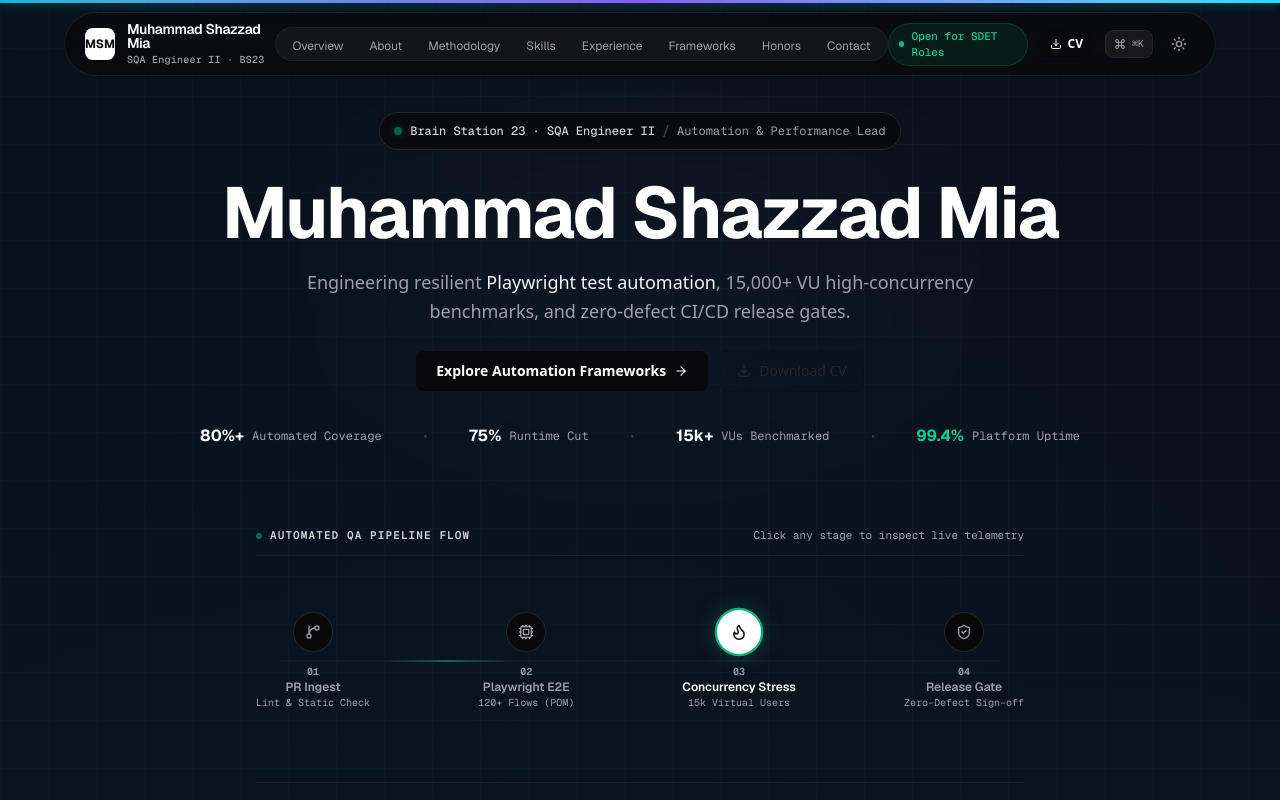
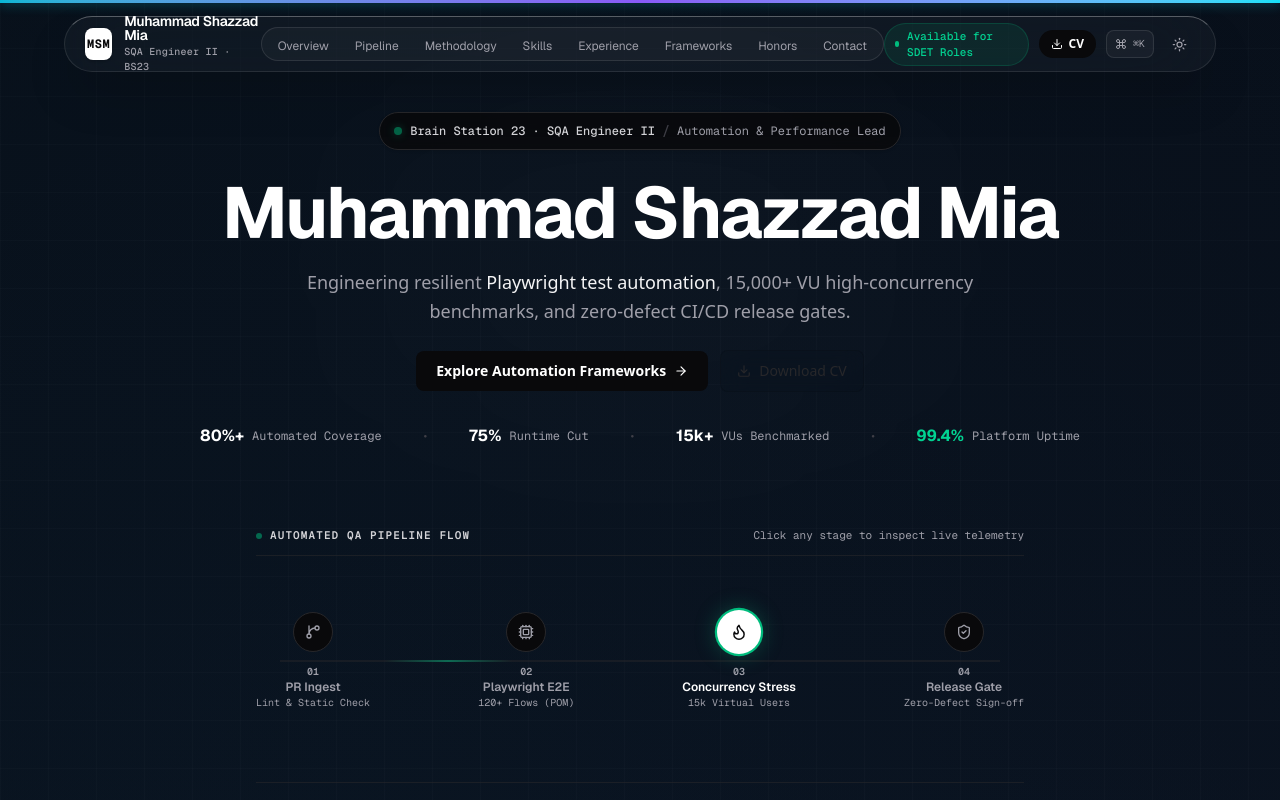
Before and after one commit to Shazzad01/myportfolio, a Next.js app: page / in a window 1280 px wide. Shown: the top 800 px of the page. Built offline with nearby package versions, Linux system fonts and the light colour scheme.

Commit message:
feat(layout): implement monolithic minimalist glass navbar and footer

```diff
--- a/src/components/layout/Footer.tsx
+++ b/src/components/layout/Footer.tsx
@@ -1,23 +1,22 @@
-import Link from "next/link";
-import { Mail, Heart } from "lucide-react";
+import { Mail } from "lucide-react";
 
 const GithubIcon = () => (
-  <svg viewBox="0 0 24 24" width="18" height="18" fill="currentColor" aria-hidden="true">
+  <svg viewBox="0 0 24 24" width="16" height="16" fill="currentColor" aria-hidden="true">
     <path d="M12 .297c-6.63 0-12 5.373-12 12 0 5.303 3.438 9.8 8.205 11.385.6.113.82-.258.82-.577 0-.285-.01-1.04-.015-2.04-3.338.724-4.042-1.61-4.042-1.61C4.422 18.07 3.633 17.7 3.633 17.7c-1.087-.744.084-.729.084-.729 1.205.084 1.838 1.236 1.838 1.236 1.07 1.835 2.809 1.305 3.495.998.108-.776.417-1.305.76-1.605-2.665-.3-5.466-1.332-5.466-5.93 0-1.31.465-2.38 1.235-3.22-.135-.303-.54-1.523.105-3.176 0 0 1.005-.322 3.3 1.23.96-.267 1.98-.399 3-.405 1.02.006 2.04.138 3 .405 2.28-1.552 3.285-1.23 3.285-1.23.645 1.653.24 2.873.12 3.176.765.84 1.23 1.91 1.23 3.22 0 4.61-2.805 5.625-5.475 5.92.42.36.81 1.096.81 2.22 0 1.606-.015 2.896-.015 3.286 0 .315.21.69.825.57C20.565 22.092 24 17.592 24 12.297c0-6.627-5.373-12-12-12" />
   </svg>
 );
 
 const LinkedinIcon = () => (
-  <svg viewBox="0 0 24 24" width="18" height="18" fill="currentColor" aria-hidden="true">
+  <svg viewBox="0 0 24 24" width="16" height="16" fill="currentColor" aria-hidden="true">
     <path d="M20.447 20.452h-3.554v-5.569c0-1.328-.027-3.037-1.852-3.037-1.853 0-2.136 1.445-2.136 2.939v5.667H9.351V9h3.414v1.561h.046c.477-.9 1.637-1.85 3.37-1.85 3.601 0 4.267 2.37 4.267 5.455v6.286zM5.337 7.433a2.062 2.062 0 0 1-2.063-2.065 2.064 2.064 0 1 1 2.063 2.065zm1.782 13.019H3.555V9h3.564v11.452zM22.225 0H1.771C.792 0 0 .774 0 1.729v20.542C0 23.227.792 24 1.771 24h20.451C23.2 24 24 23.227 24 22.271V1.729C24 .774 23.2 0 22.222 0h.003z" />
   </svg>
 );
 
 const socialLinks = [
   {
-    label: "GitHub",
-    href: "https://github.com/Shazzad01",
-    icon: GithubIcon,
+    label: "Email",
+    href: "mailto:shazzadm065@gmail.com",
+    icon: Mail,
   },
   {
     label: "LinkedIn",
@@ -25,44 +24,54 @@ const socialLinks = [
     icon: LinkedinIcon,
   },
   {
-    label: "Email",
-    href: "mailto:shazzadm065@gmail.com",
-    icon: Mail,
+    label: "GitHub",
+    href: "https://github.com/Shazzad01",
+    icon: GithubIcon,
   },
 ];
 
 export default function Footer() {
   const year = new Date().getFullYear();
+
   return (
-    <footer className="border-t border-zinc-200 dark:border-zinc-800 bg-zinc-50/80 dark:bg-zinc-950/80 backdrop-blur-md transition-colors">
-      <div className="container-max px-4 sm:px-6 lg:px-8 py-10 flex flex-col sm:flex-row items-center justify-between gap-6">
-        <div className="flex flex-col items-center sm:items-start gap-1">
-          <span className="font-geist font-semibold text-base text-zinc-900 dark:text-white">
-            Muhammad Shazzad Mia <span className="text-zinc-400 dark:text-zinc-500 font-normal">/</span> <span className="font-mono-geist text-xs text-emerald-600 dark:text-emerald-400">SQA Engineer II</span>
+    <footer className="border-t border-black/10 dark:border-white/10 bg-transparent transition-colors">
+      <div className="max-w-6xl mx-auto px-4 sm:px-6 lg:px-8 py-10 sm:py-12 flex flex-col md:flex-row items-center justify-between gap-6">
+        {/* Left: Identity & Organization */}
+        <div className="flex flex-col items-center md:items-start gap-1 text-center md:text-left">
+          <span className="font-geist font-semibold text-sm sm:text-base text-zinc-900 dark:text-white tracking-tight">
+            Muhammad Shazzad Mia
           </span>
-          <p className="text-xs font-geist text-zinc-600 dark:text-zinc-400">
-            Brain Station 23 · Dhaka, Bangladesh
+          <p className="text-xs font-mono-geist text-zinc-500 dark:text-zinc-400">
+            SQA Engineer II · Brain Station 23
           </p>
         </div>
 
-        <div className="flex items-center gap-3">
+        {/* Center: Technical Attribution */}
+        <div className="flex flex-col items-center gap-1 text-center">
+          <span className="text-xs font-mono-geist text-zinc-600 dark:text-zinc-300 font-medium tracking-wide">
+            Engineered for Zero-Flake Quality
+          </span>
+          <span className="text-[11px] font-mono-geist text-zinc-400 dark:text-zinc-500">
+            © {year} · Continuous Verification Matrix
+          </span>
+        </div>
+
+        {/* Right: Direct Communication Links */}
+        <div className="flex items-center gap-2">
           {socialLinks.map(({ label, href, icon: Icon }) => (
             <a
               key={label}
               href={href}
-              target="_blank"
-              rel="noopener noreferrer"
+              target={label === "Email" ? undefined : "_blank"}
+              rel={label === "Email" ? undefined : "noopener noreferrer"}
               aria-label={label}
-              className="p-2 rounded-lg bg-white dark:bg-zinc-900 border border-zinc-200 dark:border-zinc-800 text-zinc-600 dark:text-zinc-400 hover:text-zinc-900 dark:hover:text-white hover:border-zinc-400 dark:hover:border-zinc-600 transition-all duration-200 shadow-sm"
+              title={label}
+              className="p-2.5 rounded-xl bg-black/[0.03] dark:bg-white/[0.03] border border-black/10 dark:border-white/10 text-zinc-600 dark:text-zinc-400 hover:text-zinc-950 dark:hover:text-white hover:bg-black/[0.06] dark:hover:bg-white/[0.07] hover:border-black/20 dark:hover:border-white/20 transition-all duration-200 cursor-pointer shadow-sm"
             >
               <Icon />
             </a>
           ))}
         </div>
-
-        <p className="text-xs text-zinc-500 dark:text-zinc-400 flex items-center gap-1 font-mono-geist">
-          © {year} Built for Zero-Flake Quality
-        </p>
       </div>
     </footer>
   );
--- a/src/components/layout/Navbar.tsx
+++ b/src/components/layout/Navbar.tsx
@@ -9,12 +9,12 @@ import { cn } from "@/lib/utils";
 
 const navLinks = [
   { label: "Overview", href: "#hero" },
-  { label: "About", href: "#about" },
+  { label: "Pipeline", href: "#pipeline" },
   { label: "Methodology", href: "#methodology" },
   { label: "Skills", href: "#skills" },
   { label: "Experience", href: "#experience" },
-  { label: "Frameworks", href: "#projects" },
-  { label: "Honors", href: "#certifications" },
+  { label: "Frameworks", href: "#frameworks" },
+  { label: "Honors", href: "#honors" },
   { label: "Contact", href: "#contact" },
 ];
 
@@ -31,19 +31,37 @@ export default function Navbar() {
     return () => window.removeEventListener("scroll", handleScroll);
   }, []);
 
+  const handleNavClick = (e: React.MouseEvent<HTMLAnchorElement>, href: string) => {
+    const targetId = href.replace("#", "");
+    const element =
+      document.getElementById(targetId) ||
+      (targetId === "frameworks" ? document.getElementById("projects") : null) ||
+      (targetId === "honors" ? document.getElementById("certifications") : null) ||
+      (targetId === "pipeline" ? document.getElementById("hero") : null);
+
+    if (element) {
+      e.preventDefault();
+      element.scrollIntoView({ behavior: "smooth" });
+      window.history.pushState(null, "", href);
+    }
+  };
+
   return (
-    <header className="fixed top-3 left-0 right-0 z-50 px-3 sm:px-6 lg:px-8 transition-all duration-300">
+    <header className="fixed top-3 sm:top-4 left-0 right-0 z-50 px-3 sm:px-6 lg:px-8 pointer-events-none transition-all duration-300">
       <nav
         className={cn(
-          "max-w-6xl mx-auto flex items-center justify-between h-14 sm:h-16 px-4 sm:px-5 rounded-full transition-all duration-300",
-          scrolled
-            ? "bg-white/85 dark:bg-zinc-950/85 backdrop-blur-md border border-zinc-200 dark:border-zinc-800 shadow-lg shadow-black/5 dark:shadow-black/50"
-            : "bg-white/70 dark:bg-zinc-950/70 backdrop-blur-md border border-zinc-200/70 dark:border-zinc-800/70 shadow-sm"
+          "pointer-events-auto max-w-6xl mx-auto flex items-center justify-between h-14 px-3 sm:px-5 rounded-full transition-all duration-300 backdrop-blur-2xl shadow-xl dark:shadow-2xl",
+          "bg-white/80 dark:bg-white/[0.03] border-t border-black/20 dark:border-t-white/30 border-x border-black/10 dark:border-x-white/10 border-b border-black/10 dark:border-b-white/10",
+          scrolled && "shadow-black/10 dark:shadow-black/60 bg-white/95 dark:bg-[#030408]/90"
         )}
       >
-        {/* Brand Group */}
-        <Link href="#hero" className="flex items-center gap-2.5 sm:gap-3 group">
-          <div className="w-8 h-8 rounded-lg bg-zinc-900 text-white dark:bg-white dark:text-zinc-950 flex items-center justify-center font-geist font-bold text-xs shadow-sm group-hover:scale-105 transition-transform">
+        {/* Brand Monogram Group */}
+        <Link
+          href="#hero"
+          onClick={(e) => handleNavClick(e, "#hero")}
+          className="flex items-center gap-2.5 sm:gap-3 group"
+        >
+          <div className="w-8 h-8 rounded-lg bg-zinc-950 text-white dark:bg-white dark:text-zinc-950 flex items-center justify-center font-mono-geist font-bold text-xs tracking-wider shadow-sm group-hover:scale-105 transition-transform">
             MSM
           </div>
           <div className="flex flex-col">
@@ -56,13 +74,14 @@ export default function Navbar() {
           </div>
         </Link>
 
-        {/* Desktop Nav Links */}
-        <ul className="hidden xl:flex items-center gap-0.5 bg-zinc-100/80 dark:bg-zinc-900/80 p-1 rounded-full border border-zinc-200/60 dark:border-zinc-800/60">
+        {/* Desktop Nav Links (Full) */}
+        <ul className="hidden xl:flex items-center gap-0.5 bg-black/[0.03] dark:bg-white/[0.03] p-1 rounded-full border border-black/10 dark:border-white/10">
           {navLinks.map((link) => (
             <li key={link.href}>
               <Link
                 href={link.href}
-                className="px-3 py-1 rounded-full text-xs font-geist text-zinc-600 hover:text-zinc-900 dark:text-zinc-400 dark:hover:text-white hover:bg-white dark:hover:bg-zinc-800 transition-all"
+                onClick={(e) => handleNavClick(e, link.href)}
+                className="px-3 py-1 rounded-full text-xs font-geist text-zinc-600 hover:text-zinc-950 dark:text-zinc-400 dark:hover:text-white hover:bg-black/[0.04] dark:hover:bg-white/[0.06] transition-all"
               >
                 {link.label}
               </Link>
@@ -71,12 +90,15 @@ export default function Navbar() {
         </ul>
 
         {/* Compact Desktop Nav (Medium/Large screens) */}
-        <ul className="hidden md:flex xl:hidden items-center gap-0.5 bg-zinc-100/80 dark:bg-zinc-900/80 p-1 rounded-full border border-zinc-200/60 dark:border-zinc-800/60">
-          {navLinks.filter((l) => ["#hero", "#skills", "#experience", "#projects", "#contact"].includes(l.href)).map((link) => (
+        <ul className="hidden md:flex xl:hidden items-center gap-0.5 bg-black/[0.03] dark:bg-white/[0.03] p-1 rounded-full border border-black/10 dark:border-white/10">
+          {navLinks
+            .filter((l) => ["#hero", "#pipeline", "#skills", "#experience", "#frameworks", "#contact"].includes(l.href))
+            .map((link) => (
               <li key={link.href}>
                 <Link
                   href={link.href}
-                className="px-2.5 py-1 rounded-full text-xs font-geist text-zinc-600 hover:text-zinc-900 dark:text-zinc-400 dark:hover:text-white hover:bg-white dark:hover:bg-zinc-800 transition-all"
+                  onClick={(e) => handleNavClick(e, link.href)}
+                  className="px-2.5 py-1 rounded-full text-xs font-geist text-zinc-600 hover:text-zinc-950 dark:text-zinc-400 dark:hover:text-white hover:bg-black/[0.04] dark:hover:bg-white/[0.06] transition-all"
                 >
                   {link.label}
                 </Link>
@@ -84,89 +106,112 @@ export default function Navbar() {
             ))}
         </ul>
 
-        {/* Actions */}
+        {/* Actions Cluster */}
         <div className="flex items-center gap-2 sm:gap-2.5">
-          {/* Status Badge */}
+          {/* Status Beacon */}
           <div className="hidden lg:flex items-center gap-2 px-2.5 py-1 rounded-full bg-emerald-500/10 border border-emerald-500/20 text-emerald-600 dark:text-emerald-400 text-[11px] font-mono-geist font-medium">
             <span className="w-1.5 h-1.5 rounded-full bg-emerald-500 animate-pulse" />
-            <span>Open for SDET Roles</span>
+            <span>Available for SDET Roles</span>
           </div>
 
-          {/* Quick Resume CTA */}
+          {/* Direct Resume CTA */}
           <a
             href="/resume.pdf"
             download
             className="hidden sm:inline-flex items-center gap-1.5 px-3 py-1.5 rounded-full btn-mono-primary text-xs font-medium cursor-pointer"
+            title="Download Curriculum Vitae (PDF)"
           >
             <Download size={12} />
             <span>CV</span>
           </a>
 
-          {/* Command Palette */}
+          {/* Command Palette Trigger */}
           <button
             onClick={() => window.dispatchEvent(new CustomEvent("open-command-palette"))}
-            className="hidden sm:inline-flex items-center gap-1.5 px-2 py-1.5 rounded-lg bg-zinc-100 dark:bg-zinc-900 border border-zinc-200 dark:border-zinc-800 text-xs text-zinc-600 dark:text-zinc-400 hover:text-zinc-900 dark:hover:text-white hover:border-zinc-400 dark:hover:border-zinc-600 transition-all cursor-pointer"
+            className="hidden sm:inline-flex items-center gap-1.5 px-2 py-1.5 rounded-lg bg-black/[0.04] dark:bg-white/[0.04] border border-black/10 dark:border-white/10 text-xs text-zinc-600 dark:text-zinc-400 hover:text-zinc-950 dark:hover:text-white hover:border-black/25 dark:hover:border-white/25 transition-all cursor-pointer"
             title="Open Command Palette (Ctrl+K)"
           >
             <Command size={12} className="text-zinc-500 dark:text-zinc-400" />
             <span className="font-mono-geist text-[10px]">⌘K</span>
           </button>
 
-          {/* Theme Toggle */}
+          {/* Spring-physics Theme Toggle */}
           {mounted && (
             <motion.button
               whileHover={{ scale: 1.05 }}
               whileTap={{ scale: 0.95 }}
+              transition={{ type: "spring", stiffness: 400, damping: 25 }}
               onClick={() => setTheme(theme === "dark" ? "light" : "dark")}
-              aria-label="Toggle theme"
-              className="p-2 rounded-full text-zinc-600 dark:text-zinc-400 hover:text-zinc-900 dark:hover:text-white hover:bg-zinc-100 dark:hover:bg-zinc-900 transition-colors cursor-pointer"
+              aria-label="Toggle color theme"
+              className="p-2 rounded-full text-zinc-600 dark:text-zinc-400 hover:text-zinc-950 dark:hover:text-white hover:bg-black/[0.04] dark:hover:bg-white/[0.06] transition-colors cursor-pointer"
             >
-              {theme === "dark" ? <Sun size={16} /> : <Moon size={16} />}
+              <AnimatePresence mode="wait" initial={false}>
+                <motion.span
+                  key={theme}
+                  initial={{ opacity: 0, rotate: -45, scale: 0.8 }}
+                  animate={{ opacity: 1, rotate: 0, scale: 1 }}
+                  exit={{ opacity: 0, rotate: 45, scale: 0.8 }}
+                  transition={{ duration: 0.2 }}
+                  className="flex items-center justify-center"
+                >
+                  {theme === "dark" ? <Sun size={15} /> : <Moon size={15} />}
+                </motion.span>
+              </AnimatePresence>
             </motion.button>
           )}
 
           {/* Mobile Menu Button */}
           <button
             onClick={() => setMobileOpen(!mobileOpen)}
-            aria-label="Toggle mobile menu"
-            className="p-2 rounded-lg md:hidden text-zinc-700 dark:text-zinc-300 hover:text-zinc-900 dark:hover:text-white cursor-pointer"
+            aria-label="Toggle mobile navigation menu"
+            className="p-2 rounded-lg md:hidden text-zinc-700 dark:text-zinc-300 hover:text-zinc-950 dark:hover:text-white cursor-pointer"
           >
             {mobileOpen ? <X size={18} /> : <Menu size={18} />}
           </button>
         </div>
       </nav>
 
-      {/* Mobile Drawer */}
+      {/* Responsive Mobile Drawer */}
       <AnimatePresence>
         {mobileOpen && (
           <motion.div
-            initial={{ opacity: 0, y: -8 }}
-            animate={{ opacity: 1, y: 0 }}
-            exit={{ opacity: 0, y: -8 }}
-            transition={{ duration: 0.2 }}
-            className="md:hidden max-w-6xl mx-auto mt-2 p-4 rounded-2xl bg-white/95 dark:bg-zinc-950/95 backdrop-blur-xl border border-zinc-200 dark:border-zinc-800 shadow-xl"
+            initial={{ opacity: 0, y: -8, scale: 0.98 }}
+            animate={{ opacity: 1, y: 0, scale: 1 }}
+            exit={{ opacity: 0, y: -8, scale: 0.98 }}
+            transition={{ duration: 0.2, ease: [0.16, 1, 0.3, 1] }}
+            className="pointer-events-auto md:hidden max-w-6xl mx-auto mt-2 p-4 rounded-2xl bg-white/95 dark:bg-[#030408]/95 backdrop-blur-2xl border-t border-black/20 dark:border-t-white/30 border-x border-black/10 dark:border-x-white/10 border-b border-black/10 dark:border-b-white/10 shadow-2xl"
           >
             <ul className="flex flex-col gap-1">
               {navLinks.map((link) => (
                 <li key={link.href}>
                   <Link
                     href={link.href}
-                    onClick={() => setMobileOpen(false)}
-                    className="block px-3.5 py-2 rounded-lg text-xs sm:text-sm font-medium font-geist text-zinc-700 dark:text-zinc-300 hover:text-zinc-900 dark:hover:text-white hover:bg-zinc-100 dark:hover:bg-zinc-900 transition-colors"
+                    onClick={(e) => {
+                      setMobileOpen(false);
+                      handleNavClick(e, link.href);
+                    }}
+                    className="block px-3.5 py-2 rounded-lg text-xs sm:text-sm font-medium font-geist text-zinc-700 dark:text-zinc-300 hover:text-zinc-950 dark:hover:text-white hover:bg-black/[0.04] dark:hover:bg-white/[0.06] transition-colors"
                   >
                     {link.label}
                   </Link>
                 </li>
               ))}
             </ul>
-            <div className="mt-3 pt-3 border-t border-zinc-200 dark:border-zinc-800 flex justify-between items-center">
+            <div className="mt-3 pt-3 border-t border-black/10 dark:border-white/10 flex flex-col gap-2.5">
+              <div className="flex items-center justify-between px-2 py-1 text-[11px] font-mono-geist text-emerald-600 dark:text-emerald-400">
+                <span className="flex items-center gap-1.5">
+                  <span className="w-1.5 h-1.5 rounded-full bg-emerald-500 animate-pulse" />
+                  Available for SDET Roles
+                </span>
+                <span className="text-zinc-500 dark:text-zinc-400">Dhaka / Remote</span>
+              </div>
               <a
                 href="/resume.pdf"
                 download
-                className="w-full text-center inline-flex items-center justify-center gap-2 px-4 py-2 rounded-lg btn-mono-primary text-xs font-semibold"
+                className="w-full text-center inline-flex items-center justify-center gap-2 px-4 py-2.5 rounded-xl btn-mono-primary text-xs font-semibold"
               >
                 <Download size={14} />
-                <span>Download Resume</span>
+                <span>Download Resume (CV)</span>
               </a>
             </div>
           </motion.div>
```
Lines whose indentation alone changed are shown as unchanged.
